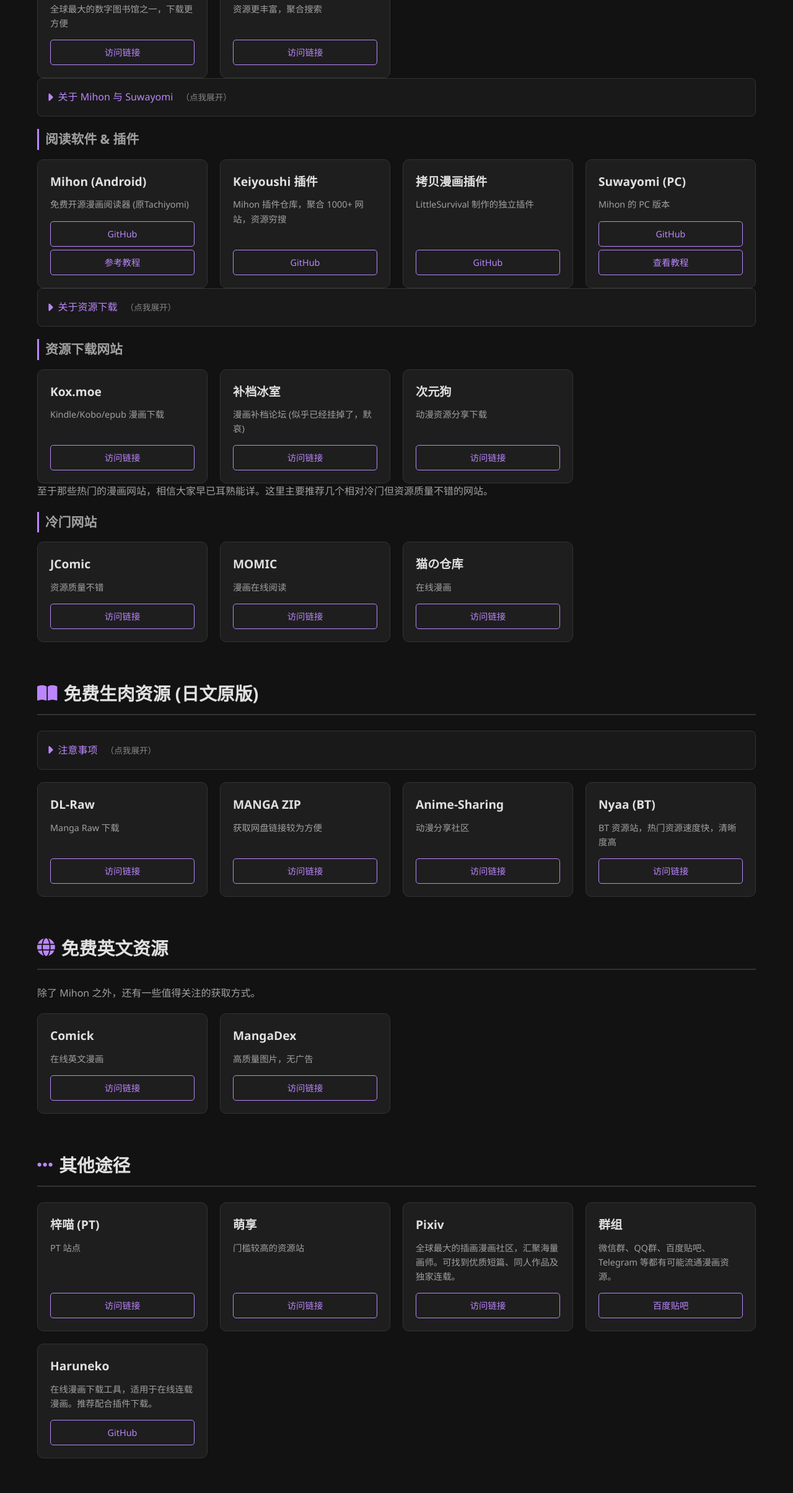
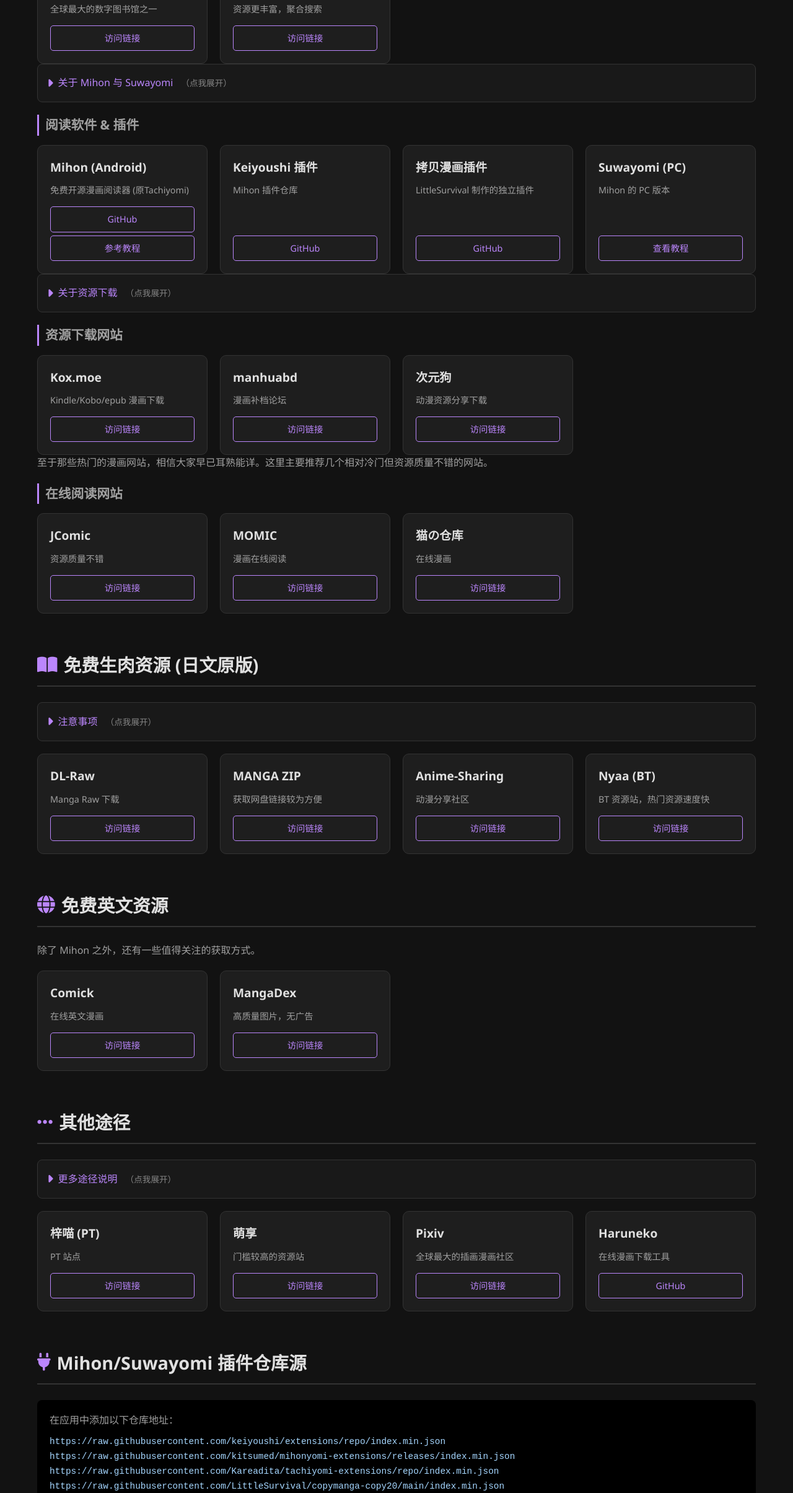
Before and after one commit to WeMingT/comic-nav, a plain HTML site: page index.html in a window 1280 px wide. Shown: the part 1522-3931 px from the top of the page at 62% size. Drawn offline with Linux system fonts and the light colour scheme.

Commit message:
更新 index.html，优化电子书网站和插件描述，添加更多资源信息，增强内容准确性和可读性

```diff
--- a/index.html
+++ b/index.html
@@ -1,6 +1,7 @@
 <!DOCTYPE html>
 <html lang="zh-CN">
 <head>
+    <meta name="google-site-verification" content="xx7-8RU5JdXhvUIb3tJ2YaiqVac1Oq8jzVGvcFTOQGs" />
     <meta charset="UTF-8">
     <meta name="viewport" content="width=device-width, initial-scale=1.0">
     <title>漫画资源导航</title>
@@ -88,13 +89,14 @@
             <details>
                 <summary>关于电子书网站</summary>
                 <p>漫画本质上也属于书籍，因此，我们自然可以从电子书网站入手。不过，这类综合性网站通常不会为漫画做专门优化，且上传者也更倾向于将资源发布在专门的漫画网站上。因此，在电子书网站上找漫画<strong>资源偏少，并非首选</strong>。</p>
+                <p>其中，zlib 下载更方便，annas 资源更丰富。</p>
             </details>
 
             <h3 class="sub-title">电子书网站</h3>
             <div class="card-grid">
                 <div class="card">
                     <h3>Z-library</h3>
-                    <p class="desc">全球最大的数字图书馆之一，下载更方便</p>
+                    <p class="desc">全球最大的数字图书馆之一</p>
                     <a href="https://z-library.sk/" target="_blank" class="btn">访问链接</a>
                 </div>
                 <div class="card">
@@ -122,7 +124,7 @@
                 </div>
                 <div class="card">
                     <h3>Keiyoushi 插件</h3>
-                    <p class="desc">Mihon 插件仓库，聚合 1000+ 网站，资源穷搜</p>
+                    <p class="desc">Mihon 插件仓库</p>
                     <a href="https://github.com/keiyoushi/extensions" target="_blank" class="btn">GitHub</a>
                 </div>
                 <div class="card">
@@ -133,14 +135,14 @@
                 <div class="card">
                     <h3>Suwayomi (PC)</h3>
                     <p class="desc">Mihon 的 PC 版本</p>
-                    <a href="https://github.com/Suwayomi/Suwayomi-Server" target="_blank" class="btn">GitHub</a>
-                    <a href="https://liushuixiu.github.io/pages/ce3b06/" target="_blank" class="btn" style="margin-top: 5px;">查看教程</a>
+                    <a href="https://liushuixiu.github.io/pages/ce3b06/" target="_blank" class="btn">查看教程</a>
                 </div>
             </div>
 
             <details>
                 <summary>关于资源下载</summary>
                 <p>这些网站已经将资源打包好，只需下载解压即可。当然这需要一个稳定的网盘下载方法，以及各式各样的解压方法。</p>
+                <p>补充：“补档冰室”似乎已经挂掉了，默哀。</p>
                 <p>另外，理论上所有的在线资源网站都可以通过各种手段下载为本地资源，Mihon 就是个很好的例子。也可以通过浏览器扩展来下载在线阅读网站的漫画资源。</p>
             </details>
 
@@ -152,8 +154,8 @@
                     <a href="https://mox.moe/" target="_blank" class="btn">访问链接</a>
                 </div>
                 <div class="card">
-                    <h3>补档冰室</h3>
-                    <p class="desc">漫画补档论坛 (似乎已经挂掉了，默哀)</p>
+                    <h3>manhuabd</h3>
+                    <p class="desc">漫画补档论坛</p>
                     <a href="https://www.manhuabudangbbs.com/" target="_blank" class="btn">访问链接</a>
                 </div>
                 <div class="card">
@@ -164,7 +166,7 @@
             </div>
 
             <p class="section-desc">至于那些热门的漫画网站，相信大家早已耳熟能详。这里主要推荐几个相对冷门但资源质量不错的网站。</p>
-            <h3 class="sub-title">冷门网站</h3>
+            <h3 class="sub-title">在线阅读网站</h3>
             <div class="card-grid">
                 <div class="card">
                     <h3>JComic</h3>
@@ -210,7 +212,7 @@
                 </div>
                 <div class="card">
                     <h3>Nyaa (BT)</h3>
-                    <p class="desc">BT 资源站，热门资源速度快，清晰度高</p>
+                    <p class="desc">BT 资源站，热门资源速度快</p>
                     <a href="https://nyaa.si/" target="_blank" class="btn">访问链接</a>
                 </div>
             </div>
@@ -235,6 +237,12 @@
 
         <section id="other" class="category-section">
             <h2><i class="fas fa-ellipsis-h"></i> 其他途径</h2>
+            <details>
+                <summary>更多途径说明</summary>
+                <p><strong>Pixiv:</strong> 全球最大的艺术家插画漫画交流社区之一，汇聚了海量日本乃至全球的漫画家与插画师。你可以在上面找到不计其数的优质短篇、同人作品，甚至是一些独家连载。</p>
+                <p><strong>群组:</strong> 比如微信群，QQ群都有可能流通漫画资源，无论生肉熟肉。个人常用的群组是百度贴吧和 Telegram。</p>
+                <p><strong>Haruneko:</strong> 适用于在线连载的漫画，可以通过此工具将其下载到本地，推荐配合插件下载。</p>
+            </details>
             <div class="card-grid">
                 <div class="card">
                     <h3>梓喵 (PT)</h3>
@@ -248,17 +256,12 @@
                 </div>
                 <div class="card">
                     <h3>Pixiv</h3>
-                    <p class="desc">全球最大的插画漫画社区，汇聚海量画师。可找到优质短篇、同人作品及独家连载。</p>
+                    <p class="desc">全球最大的插画漫画社区</p>
                     <a href="https://www.pixiv.net/" target="_blank" class="btn">访问链接</a>
                 </div>
                 <div class="card">
-                    <h3>群组</h3>
-                    <p class="desc">微信群、QQ群、百度贴吧、Telegram 等都有可能流通漫画资源。</p>
-                    <a href="https://tieba.baidu.com/" target="_blank" class="btn">百度贴吧</a>
-                </div>
-                <div class="card">
                     <h3>Haruneko</h3>
-                    <p class="desc">在线漫画下载工具，适用于在线连载漫画。推荐配合插件下载。</p>
+                    <p class="desc">在线漫画下载工具</p>
                     <a href="https://github.com/manga-download/haruneko" target="_blank" class="btn">GitHub</a>
                 </div>
             </div>
```
